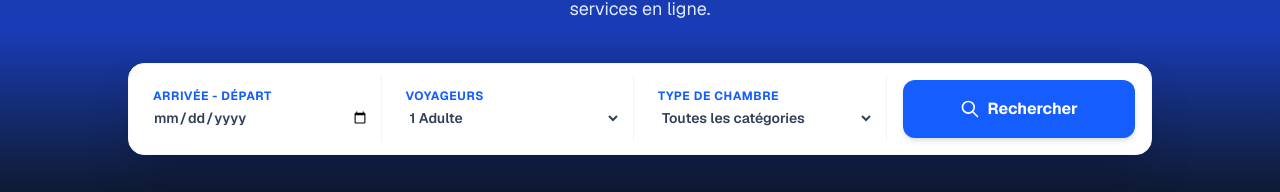
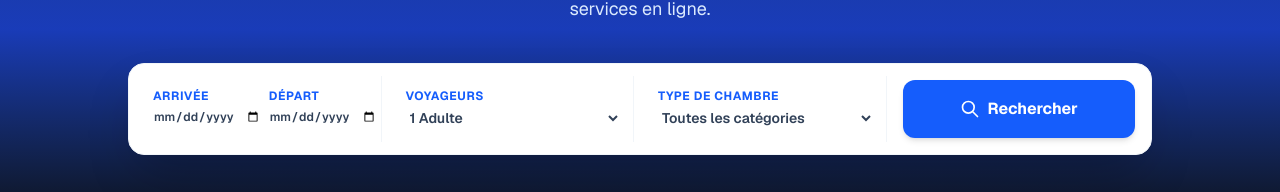
Before and after one commit to Odon2266/hotel-flow, a Next.js app in the folder frontend/: page / in a window 1280 px wide. Shown: the part 226-418 px from the top of the page. Built offline with nearby package versions, Linux system fonts and the light colour scheme; no server answers.

Commit message:
feat(booking): complete full-stack integration with NestJS, Next.js and Stripe payment flow

```diff
--- a/frontend/src/app/page.tsx
+++ b/frontend/src/app/page.tsx
@@ -19,6 +19,11 @@ export default function Home() {
   const [rooms, setRooms] = useState<Room[]>([]);
   const [activeTab, setActiveTab] = useState<'chambres' | 'offres' | 'activites' | 'services'>('chambres');
 
+  // États pour les dates de réservation et le chargement du paiement
+  const [checkIn, setCheckIn] = useState('');
+  const [checkOut, setCheckOut] = useState('');
+  const [loadingRoomId, setLoadingRoomId] = useState<string | null>(null);
+
   const fetchRooms = async () => {
     try {
       const data = await api.getRooms();
@@ -31,6 +36,37 @@ export default function Home() {
   useEffect(() => {
     fetchRooms();
   }, []);
+
+  // Fonction de gestion de la réservation et redirection Stripe
+  const handleBooking = async (roomId: string) => {
+    if (!checkIn || !checkOut) {
+      alert("Veuillez sélectionner une date d'arrivée et de départ dans la barre de recherche en haut.");
+      return;
+    }
+
+    try {
+      setLoadingRoomId(roomId);
+      // Remplace par ton vrai userId récupéré de Prisma Studio pour tes tests
+      const userId = "fd9d7fa0-d333-8b05-b91c-c98e7e08f424";
+
+      const data = await api.createBooking({
+        userId,
+        roomId,
+        checkIn,
+        checkOut,
+      });
+
+      if (data.checkoutUrl) {
+        // Redirection automatique vers la page de paiement sécurisée Stripe
+        window.location.href = data.checkoutUrl;
+      }
+    } catch (err) {
+      console.error('Erreur lors de la réservation', err);
+      alert("Impossible d'initier le paiement.");
+    } finally {
+      setLoadingRoomId(null);
+    }
+  };
 
   return (
     <div className="min-h-screen bg-slate-50 text-slate-800 font-sans">
@@ -106,9 +142,25 @@ export default function Home() {
           {/* Barre de Recherche */}
           <div className="pt-6">
             <div className="bg-white p-3 rounded-2xl shadow-2xl text-slate-800 grid grid-cols-1 md:grid-cols-4 gap-3 border border-slate-100">
-              <div className="p-3 text-left border-r border-slate-100">
-                <label className="block text-xs font-bold text-blue-600 uppercase tracking-wider">Arrivée - Départ</label>
-                <input type="date" className="w-full text-sm font-semibold focus:outline-none mt-1 text-slate-700" />
+              <div className="p-3 text-left border-r border-slate-100 flex gap-2">
+                <div className="w-1/2">
+                  <label className="block text-xs font-bold text-blue-600 uppercase tracking-wider">Arrivée</label>
+                  <input
+                    type="date"
+                    value={checkIn}
+                    onChange={(e) => setCheckIn(e.target.value)}
+                    className="w-full text-xs font-semibold focus:outline-none mt-1 text-slate-700"
+                  />
+                </div>
+                <div className="w-1/2">
+                  <label className="block text-xs font-bold text-blue-600 uppercase tracking-wider">Départ</label>
+                  <input
+                    type="date"
+                    value={checkOut}
+                    onChange={(e) => setCheckOut(e.target.value)}
+                    className="w-full text-xs font-semibold focus:outline-none mt-1 text-slate-700"
+                  />
+                </div>
               </div>
               <div className="p-3 text-left border-r border-slate-100">
                 <label className="block text-xs font-bold text-blue-600 uppercase tracking-wider">Voyageurs</label>
@@ -201,8 +253,16 @@ export default function Home() {
                         Wi-Fi Haut Débit • Lit King Size • Climatisation • Room Service
                       </p>
 
-                      <button className="w-full py-3 bg-blue-600 hover:bg-blue-700 text-white font-semibold rounded-2xl text-sm transition shadow-lg shadow-blue-600/20 active:scale-[0.98]">
-                        Réserver cette chambre
+                      <button
+                        onClick={() => handleBooking(room.id)}
+                        disabled={!isAvailable || loadingRoomId === room.id}
+                        className={`w-full py-3 font-semibold rounded-2xl text-sm transition shadow-lg ${
+                          isAvailable
+                            ? 'bg-blue-600 hover:bg-blue-700 text-white shadow-blue-600/20 active:scale-[0.98]'
+                            : 'bg-slate-200 text-slate-400 cursor-not-allowed'
+                        }`}
+                      >
+                        {loadingRoomId === room.id ? 'Redirection...' : 'Réserver cette chambre'}
                       </button>
                     </div>
                   </div>
--- /dev/null
+++ b/frontend/src/app/success/page.tsx
@@ -0,0 +1,38 @@
+'use client';
+
+import { useSearchParams } from 'next/navigation';
+import Link from 'next/link';
+
+export default function SuccessPage() {
+  const searchParams = useSearchParams();
+  const bookingId = searchParams.get('bookingId');
+
+  return (
+    <div className="min-h-screen bg-slate-50 flex items-center justify-center p-6">
+      <div className="bg-white p-8 rounded-3xl shadow-sm border border-slate-100 max-w-md w-full text-center space-y-6">
+        <div className="w-16 h-16 bg-emerald-100 text-emerald-600 rounded-full flex items-center justify-center mx-auto text-3xl font-bold">
+          ✓
+        </div>
+
+        <div className="space-y-2">
+          <h1 className="text-2xl font-bold text-slate-900">Paiement réussi !</h1>
+          <p className="text-slate-500 text-sm">
+            Votre réservation a été payée et confirmée avec succès.
+          </p>
+          {bookingId && (
+            <p className="text-xs text-slate-400 font-mono bg-slate-100 p-2 rounded-lg break-all">
+              ID : {bookingId}
+            </p>
+          )}
+        </div>
+
+        <Link
+          href="/"
+          className="block w-full py-3 bg-blue-600 hover:bg-blue-700 text-white font-semibold rounded-2xl text-sm transition shadow-lg shadow-blue-600/20"
+        >
+          Retour à l'accueil
+        </Link>
+      </div>
+    </div>
+  );
+}
--- a/frontend/src/services/api.ts
+++ b/frontend/src/services/api.ts
@@ -22,4 +22,14 @@ export const api = {
     if (!res.ok) throw new Error('Erreur de chargement des réservations');
     return res.json();
   },
+
+  async createBooking(bookingData: { userId: string; roomId: string; checkIn: string; checkOut: string }) {
+    const res = await fetch(`${API_URL}/bookings`, {
+      method: 'POST',
+      headers: { 'Content-Type': 'application/json' },
+      body: JSON.stringify(bookingData),
+    });
+    if (!res.ok) throw new Error('Erreur lors de la création de la réservation');
+    return res.json();
+  },
 };
```
Also changed, not shown: 1 other file (tests, documents, lock files or other folders).
